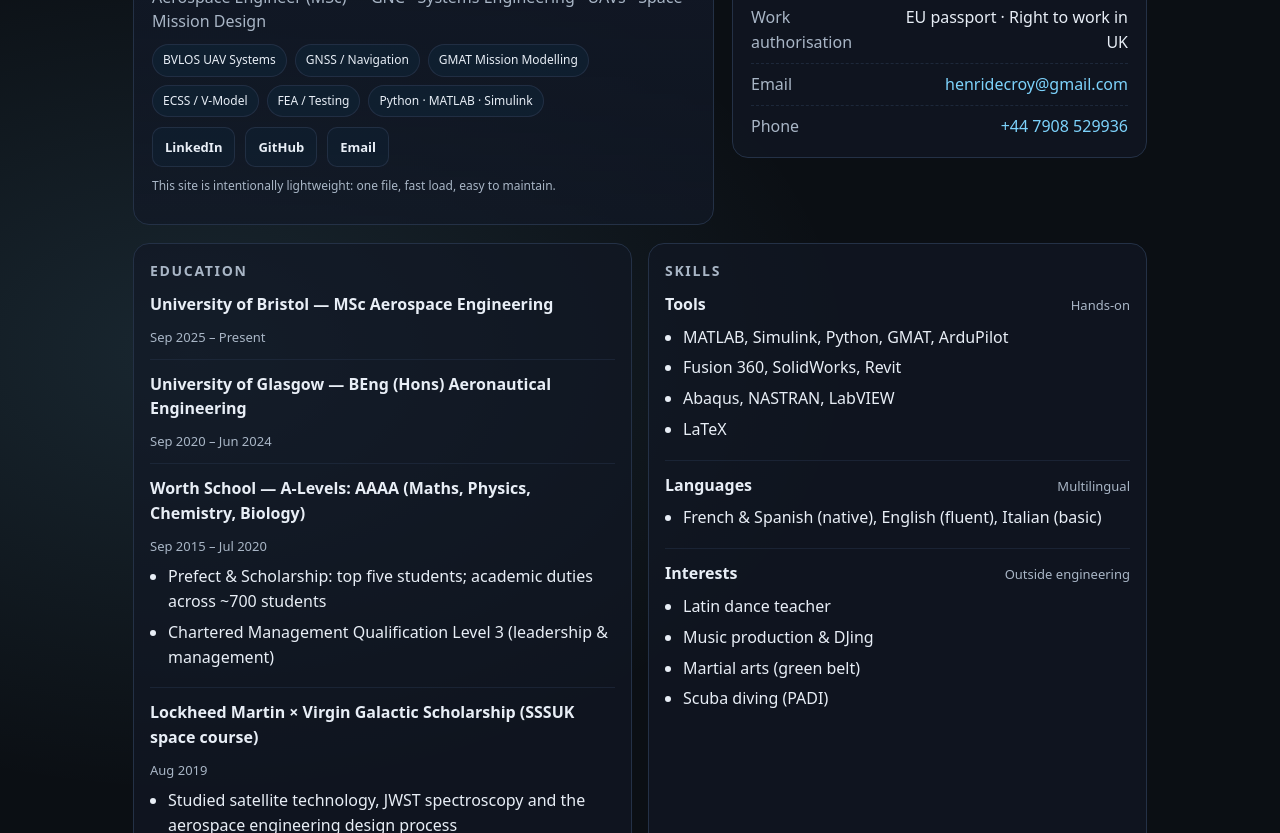
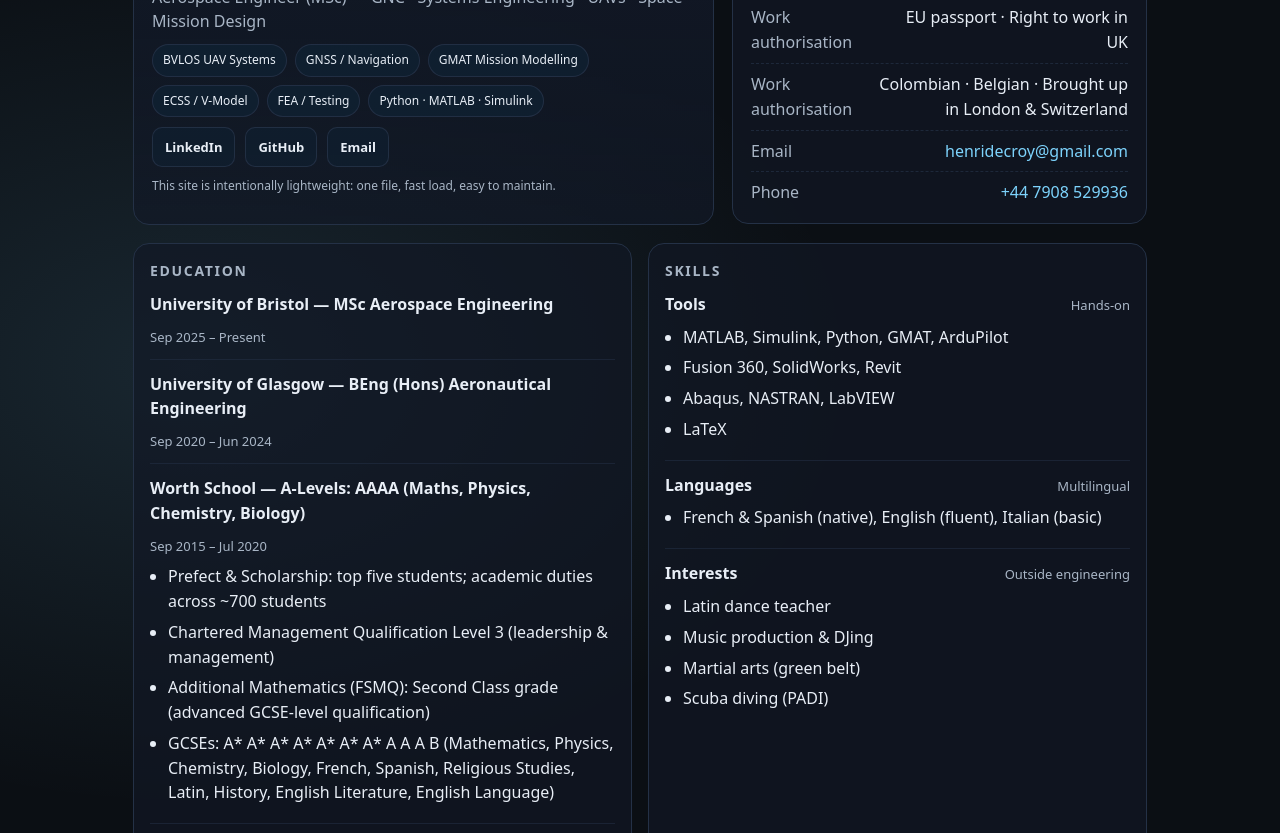
Before and after one commit to hadecroy/hadecroy.github.io, a plain HTML site: page index.html in a window 1280 px wide. Shown: the part 115-948 px from the top of the page. Drawn offline with Linux system fonts and the light colour scheme.

Commit message:
Update index.html

```diff
--- a/index.html
+++ b/index.html
@@ -152,6 +152,7 @@
         <div class="kv">
           <div><span class="k">Location</span><span class="v">London, UK</span></div>
           <div><span class="k">Work authorisation</span><span class="v">EU passport · Right to work in UK</span></div>
+          <div><span class="k">Work authorisation</span><span class="v">Colombian · Belgian · Brought up in London & Switzerland </span></div>
           <div><span class="k">Email</span><span class="v"><a href="mailto:henridecroy@gmail.com">henridecroy@gmail.com</a></span></div>
           <div><span class="k">Phone</span><span class="v"><a href="tel:+447908529936">+44 7908 529936</a></span></div>
         </div>
@@ -184,7 +185,11 @@
           <ul>
             <li>Prefect & Scholarship: top five students; academic duties across ~700 students</li>
             <li>Chartered Management Qualification Level 3 (leadership & management)</li>
+            <li>Additional Mathematics (FSMQ): Second Class grade (advanced GCSE-level qualification)</li>
+            <li>GCSEs: A* A* A* A* A* A* A* A A A B (Mathematics, Physics, Chemistry, Biology, French, Spanish, Religious Studies, Latin, History, English Literature, English Language)
+            </li>
           </ul>
+
         </div>
 
         <div class="item">
```
